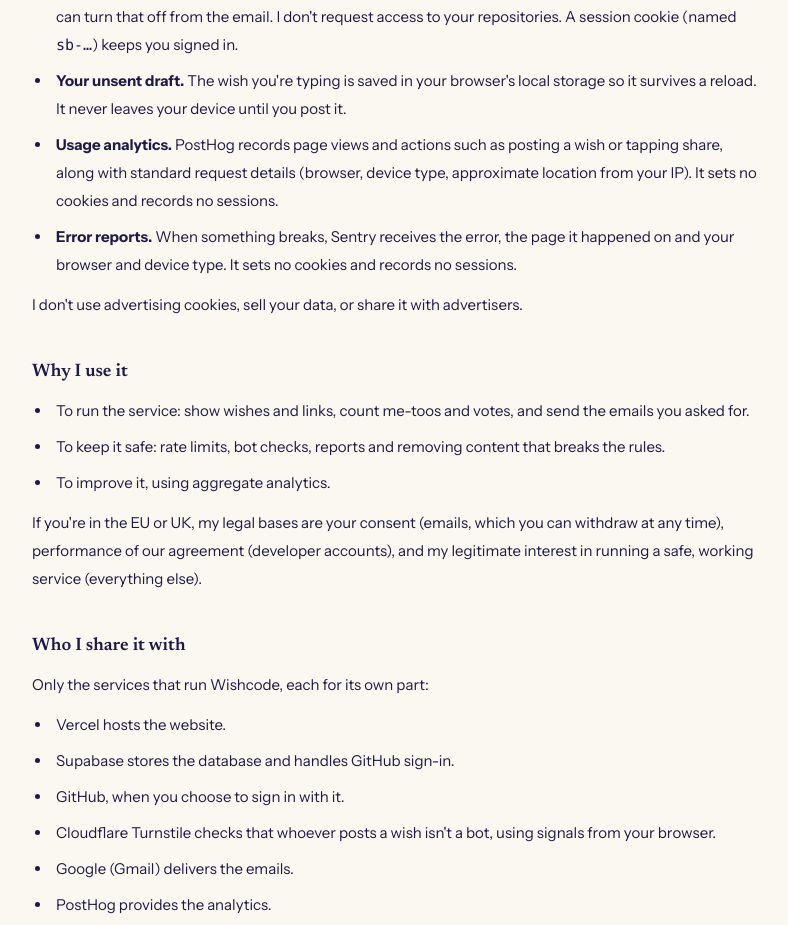
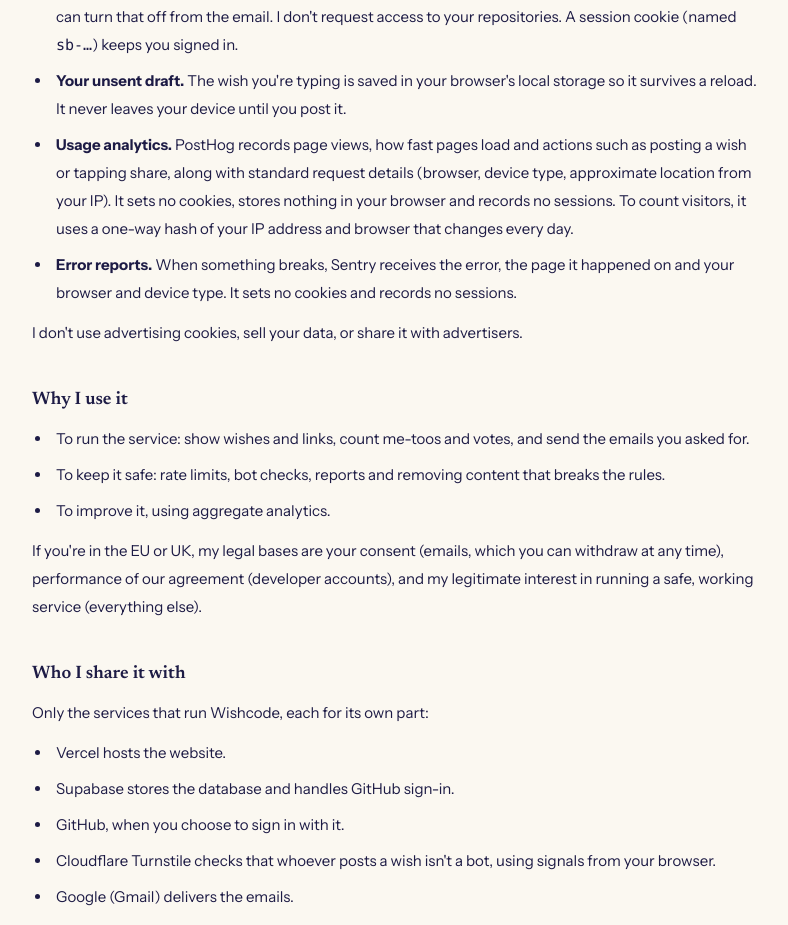
Before and after one commit to raghavg27/wishcode, a Next.js app: page /privacy in a window 1280 px wide. Shown: the part 1043-1968 px from the top of the page, without its empty margins (244-1032 px from the left). Built offline with nearby package versions, Linux system fonts and the light colour scheme; no server answers.

Commit message:
copy(privacy): describe cookieless visitor counting and page speed

```diff
--- a/src/app/privacy/page.tsx
+++ b/src/app/privacy/page.tsx
@@ -63,9 +63,10 @@
             storage so it survives a reload. It never leaves your device until you post it.
           </li>
           <li>
-            <strong>Usage analytics.</strong> PostHog records page views and actions such as posting a wish or tapping
-            share, along with standard request details (browser, device type, approximate location from your IP). It
-            sets no cookies and records no sessions.
+            <strong>Usage analytics.</strong> PostHog records page views, how fast pages load and actions such as posting
+            a wish or tapping share, along with standard request details (browser, device type, approximate location from
+            your IP). It sets no cookies, stores nothing in your browser and records no sessions. To count visitors, it
+            uses a one-way hash of your IP address and browser that changes every day.
           </li>
           <li>
             <strong>Error reports.</strong> When something breaks, Sentry receives the error, the page it happened on and
```
